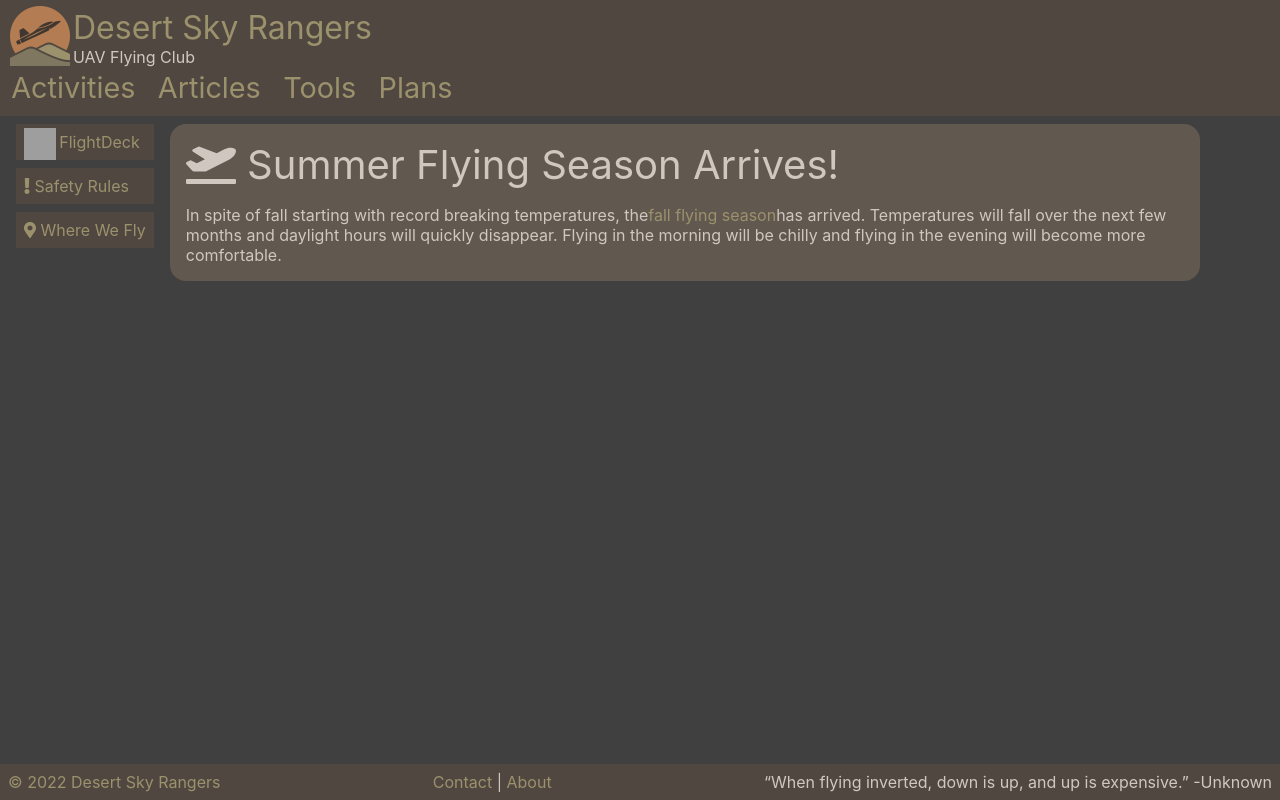
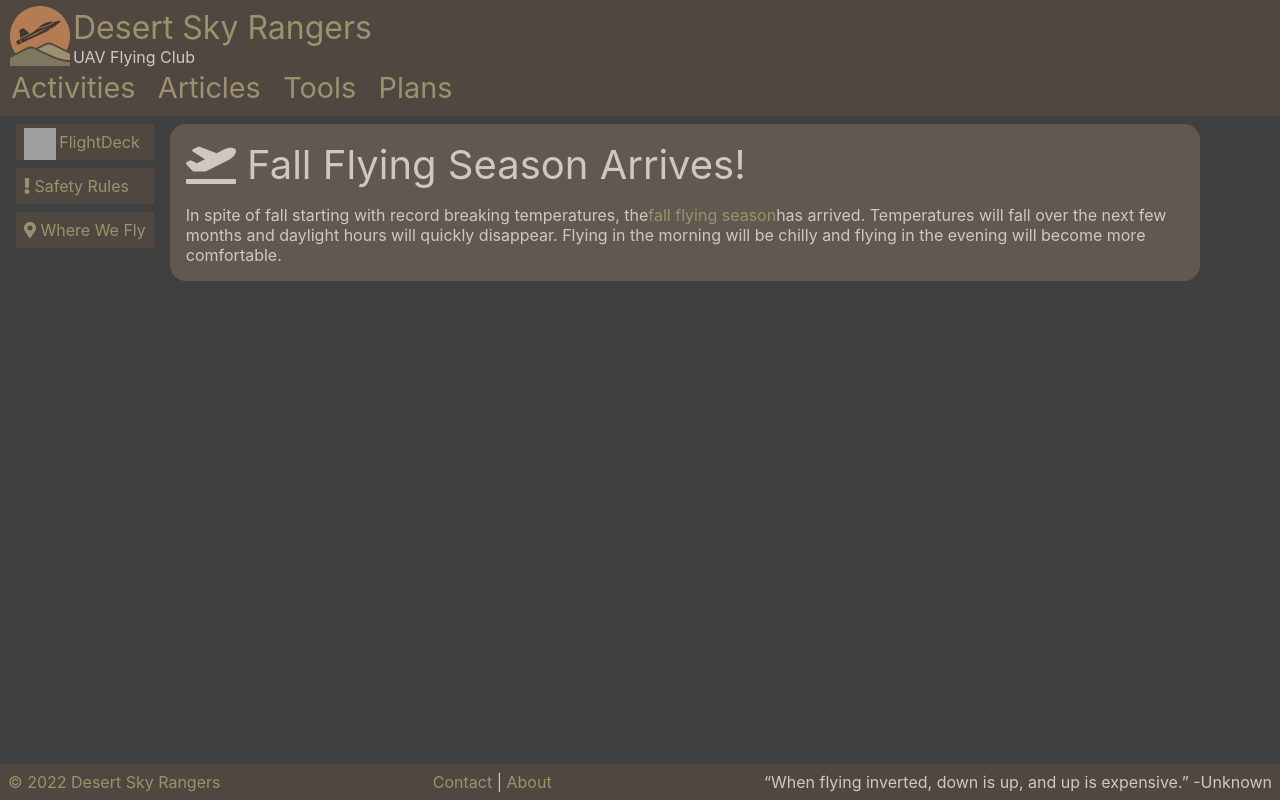
Before and after one commit to desertskyrangers/www.desertskyrangers.org, a React (Create React App) app: page / in a window 1280 px wide. Built offline with nearby package versions, Linux system fonts and the light colour scheme; grey boxes are pictures that could not be loaded.

Commit message:
Update home page

```diff
--- a/src/Home.js
+++ b/src/Home.js
@@ -17,7 +17,7 @@ export default class Home extends React.Component {
 					<div className="column">
 
 						<div className='announcement'>
-							<h2>{Icons.TAKEOFF} Summer Flying Season Arrives!</h2>
+							<h2>{Icons.TAKEOFF} Fall Flying Season Arrives!</h2>
 							<p>
 								In spite of fall starting with record breaking temperatures, the
 								<a href="articles/northern-utah-flying-season-2021-01">fall flying season</a>
```
